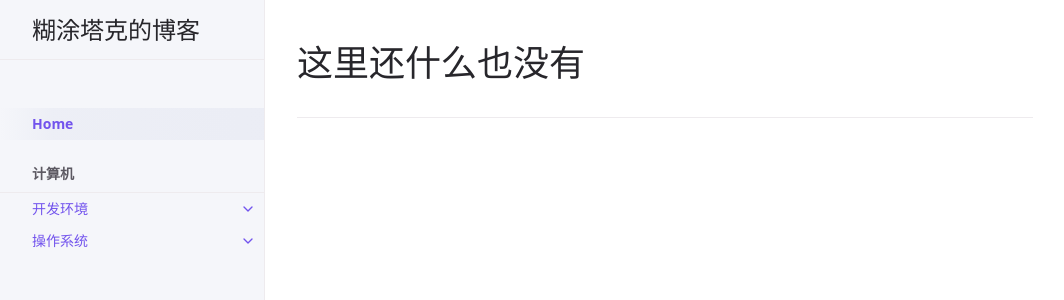
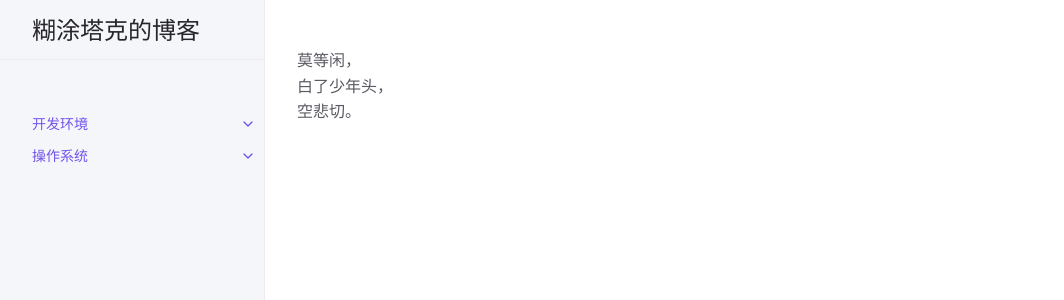
Before and after one commit to ZehnMilliarden/blog, a Jekyll site: the page built from index.md, in a window 1280 px wide. Shown: the top 300 px of the page, without its empty margins (107-1171 px from the left). Built offline with Jekyll 4.4.1, drawn with Linux system fonts in a browser that asks for light colours.

Commit message:
【index.md】主页优化

```diff
--- a/_includes/components/footer.html
+++ b/_includes/components/footer.html
@@ -1,6 +1,9 @@
 {% capture footer_custom %}
   {%- include footer_custom.html -%}
 {% endcapture %}
+
+{% if page.footer_switch != false  %}
+
 {% if footer_custom != "" or site.last_edit_timestamp or site.gh_edit_link %}
   <hr>
   <footer>
@@ -32,3 +35,5 @@
     {% endif %}
   </footer>
 {% endif %}
+
+{% endif  %}
--- a/index.md
+++ b/index.md
@@ -1,11 +1,13 @@
 ---
 layout: default
-title: Home
+title:
 nav_order: 1
 description: "这里是糊涂塔克的博客主页"
 permalink: /
 back_to_top: false
 guid: ec08099c-add8-42bb-914d-873eb54f0799
+footer_switch: false
 ---
-
-# 这里还什么也没有
+莫等闲，<br />
+白了少年头，<br />
+空悲切。
```
